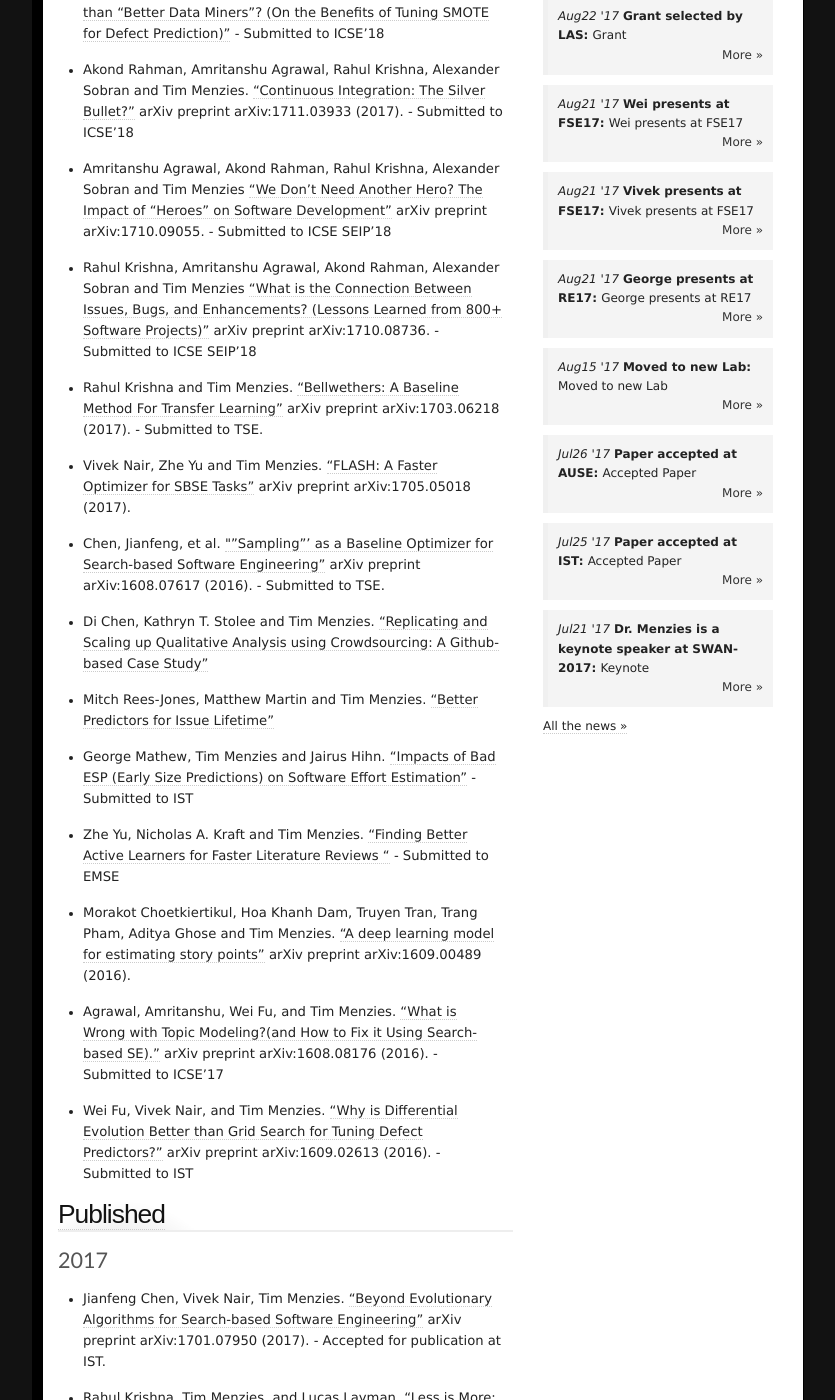
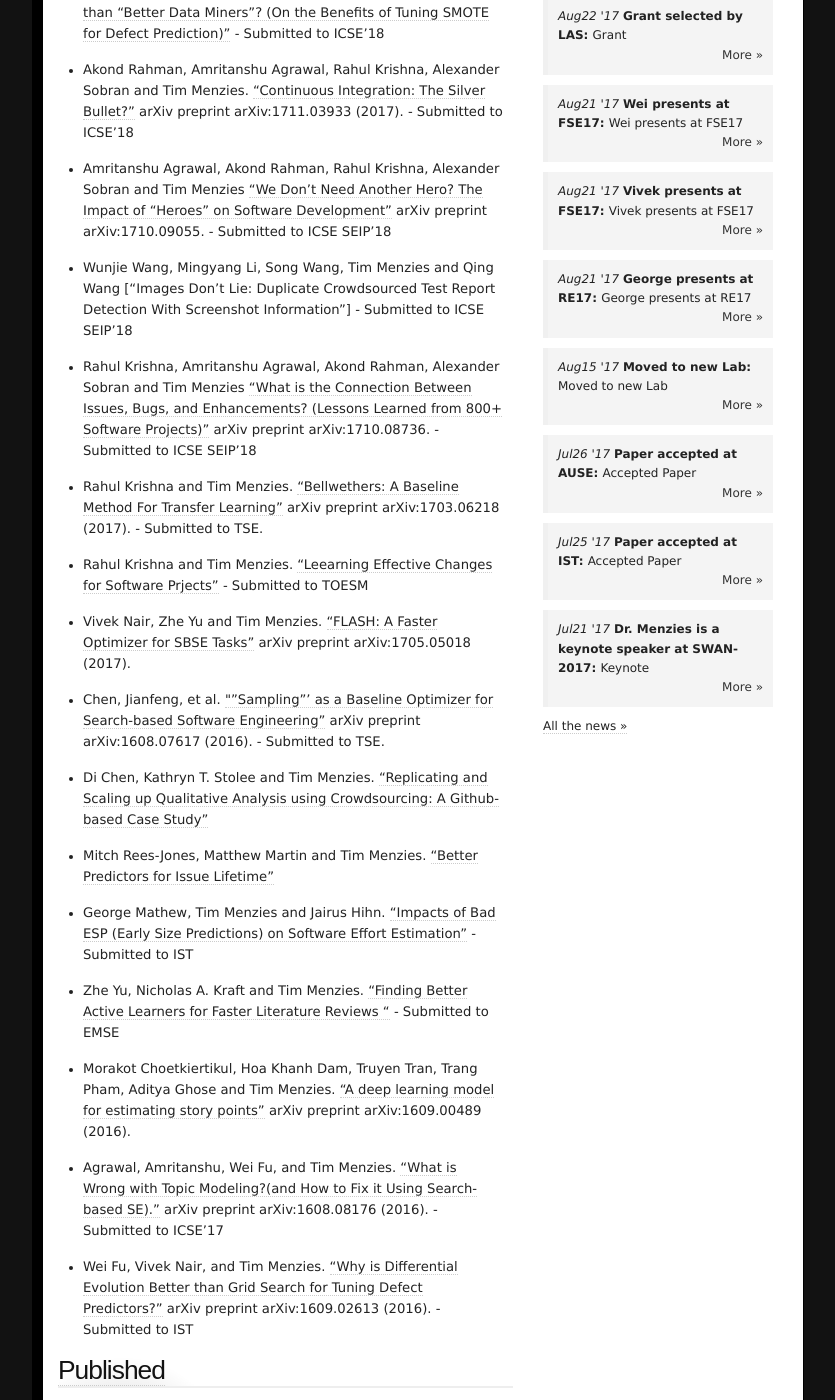
Before and after one commit to ai-se/ai-se.github.io, a Jekyll site: the page built from papers/index.html, in a window 1280 px wide and 1400 px high, scrolled down 756 px. Shown: the whole window, without its empty margins (223-1058 px from the left). Built offline with Jekyll 4.4.1, drawn with Linux system fonts in a browser that asks for light colours; comment, search, counter and statistics services are not loaded; some of the changed text lies outside the part shown.

Commit message:
update papers

```diff
--- a/papers/_posts/2016-12-31-Papers.md
+++ b/papers/_posts/2016-12-31-Papers.md
@@ -9,6 +9,8 @@ excerpt: ""
 + Jianfeng Chen, Vivek Nair, Tim Menzies. ["Beyond Evolutionary Algorithms for Search-based Software Engineering"](https://arxiv.org/pdf/1701.07950.pdf) arXiv preprint arXiv:1701.07950 (2017). - Accepted for publication at IST.
 
 + Rahul Krishna, Tim Menzies, and Lucas Layman. ["Less is More: Minimizing Code Reorganization using XTREE"](https://arxiv.org/abs/1609.03614) arXiv preprint arXiv:1609.03614 (2017). - Accepted for publication at IST.
+
++ Krishna, Rahul. ["Don't Tell Me What Is, Tell Me What Ought To Be! Learning Effective Changes for Software Projects."](https://arxiv.org/pdf/1708.04589.pdf) ASE'17 (Doctoral Symposium)
 
 + Jaechang Nam, Wei Fu, Sunghun Kim, Tim Menzies, and Lin Tan. "Heterogeneous Defect Prediction". - Accepted for publication in TSE
 
--- a/papers/_posts/2016-12-31-UnderReview.md
+++ b/papers/_posts/2016-12-31-UnderReview.md
@@ -12,11 +12,17 @@ excerpt: ""
 
 + Akond Rahman, Amritanshu Agrawal, Rahul Krishna, Alexander Sobran and Tim Menzies. ["Continuous Integration: The Silver Bullet?"](https://arxiv.org/pdf/1711.03933.pdf) arXiv preprint arXiv:1711.03933 (2017). - Submitted to ICSE'18
 
+
 + Amritanshu Agrawal, Akond Rahman, Rahul Krishna, Alexander Sobran and Tim Menzies ["We Don't Need Another Hero? The Impact of "Heroes" on Software Development"](https://arxiv.org/pdf/1710.09055.pdf)  arXiv preprint arXiv:1710.09055. - Submitted to ICSE SEIP'18
+
+
++ Wunjie Wang, Mingyang Li, Song Wang, Tim Menzies and Qing Wang ["Images Don’t Lie: Duplicate Crowdsourced Test Report Detection With Screenshot Information"] - Submitted to ICSE SEIP'18
 
 + Rahul Krishna, Amritanshu Agrawal, Akond Rahman, Alexander Sobran and Tim Menzies ["What is the Connection Between Issues, Bugs, and Enhancements? (Lessons Learned from 800+ Software Projects)"](https://arxiv.org/pdf/1710.08736.pdf) arXiv preprint arXiv:1710.08736. - Submitted to ICSE SEIP'18
 
 + Rahul Krishna and Tim Menzies. ["Bellwethers: A Baseline Method For Transfer Learning"](https://arxiv.org/abs/1703.06218) arXiv preprint arXiv:1703.06218 (2017). - Submitted to TSE.
+
++ Rahul Krishna and Tim Menzies. ["Leearning Effective Changes for Software Prjects"](https://arxiv.org/pdf/1708.05442.pdf) - Submitted to TOESM
 
 + Vivek Nair, Zhe Yu and Tim Menzies. ["FLASH: A Faster Optimizer for SBSE Tasks"](https://arxiv.org/pdf/1705.05018.pdf) arXiv preprint arXiv:1705.05018 (2017).
 
```
